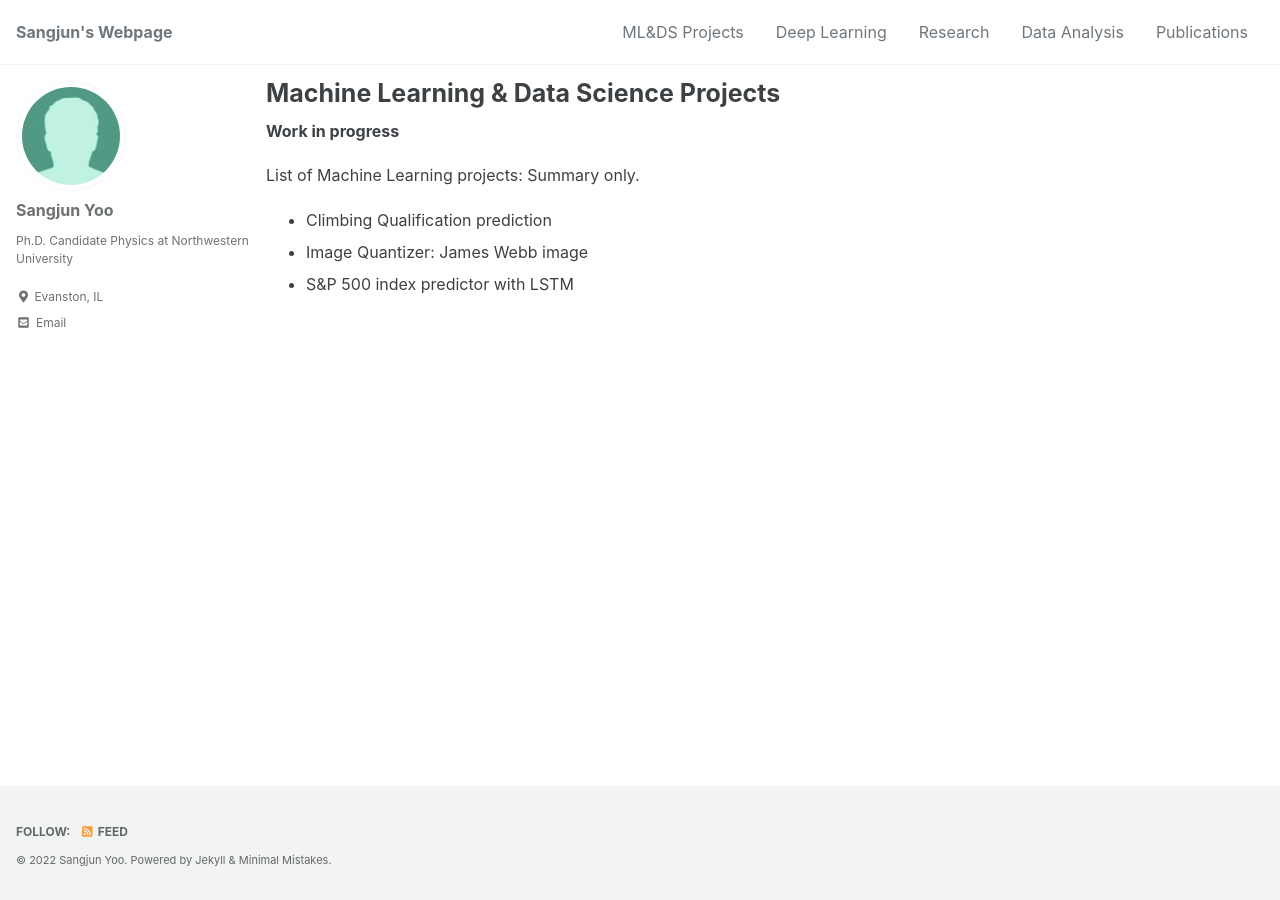
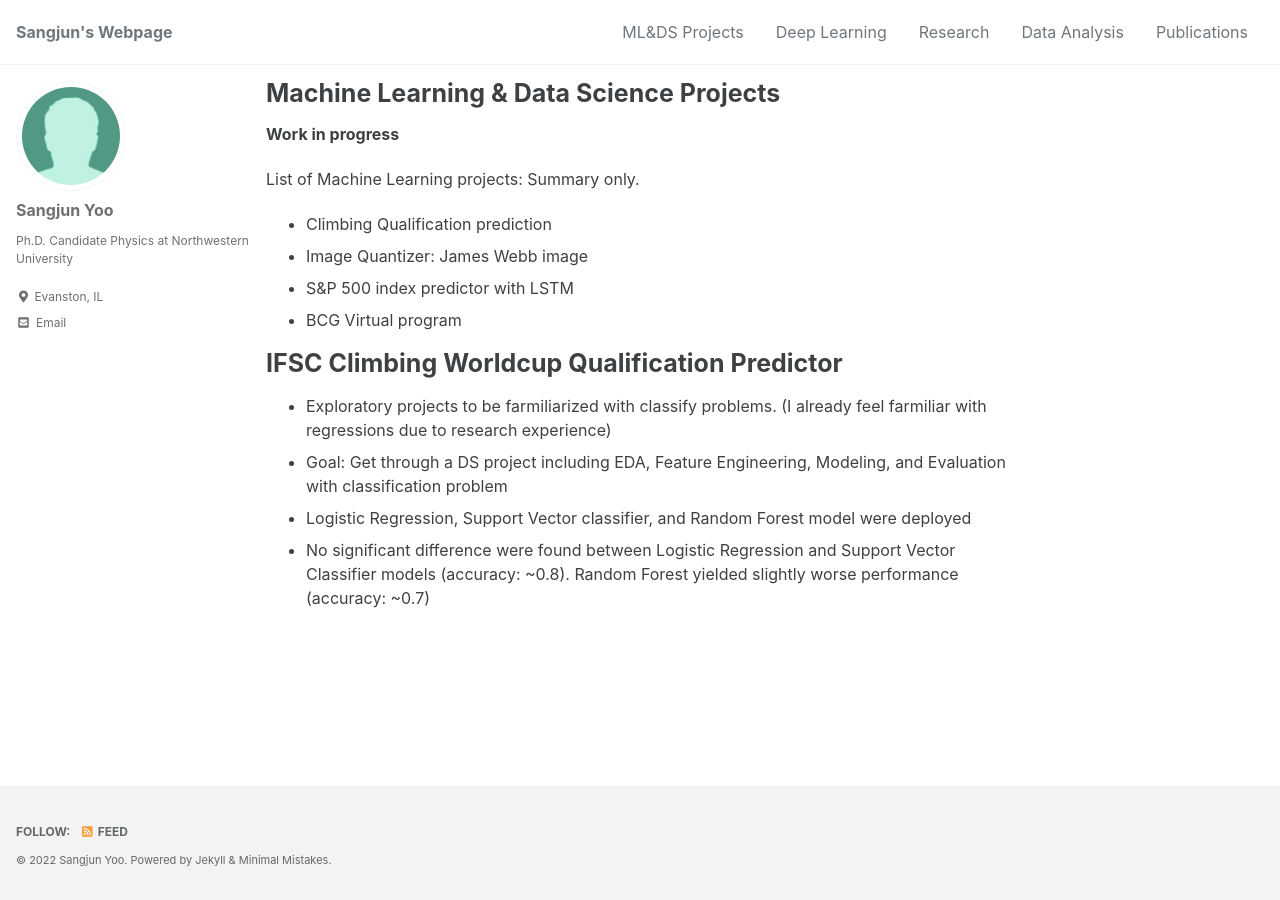
Before and after one commit to sangjunyoo-phd/sangjunyoo-phd.github.io, a Jekyll site: the page built from _pages/mlprojects.md, in a window 1280 px wide. Built offline with Jekyll 4.4.1, drawn with Linux system fonts in a browser that asks for light colours; cached includes are drawn as plain includes.

Commit message:
Update mlprojects.md

```diff
--- a/_pages/mlprojects.md
+++ b/_pages/mlprojects.md
@@ -10,3 +10,10 @@ List of Machine Learning projects: Summary only.
 * Climbing Qualification prediction
 * Image Quantizer: James Webb image
 * S&P 500 index predictor with LSTM
+* BCG Virtual program
+
+# IFSC Climbing Worldcup Qualification Predictor
+* Exploratory projects to be farmiliarized with classify problems. (I already feel farmiliar with regressions due to research experience)
+* Goal: Get through a DS project including EDA, Feature Engineering, Modeling, and Evaluation with classification problem
+* Logistic Regression, Support Vector classifier, and Random Forest model were deployed
+* No significant difference were found between Logistic Regression and Support Vector Classifier models (accuracy: ~0.8). Random Forest yielded slightly worse performance (accuracy: ~0.7)
```
Also changed, not shown: other parts of _pages/mlprojects.md (+1 -1 lines).
